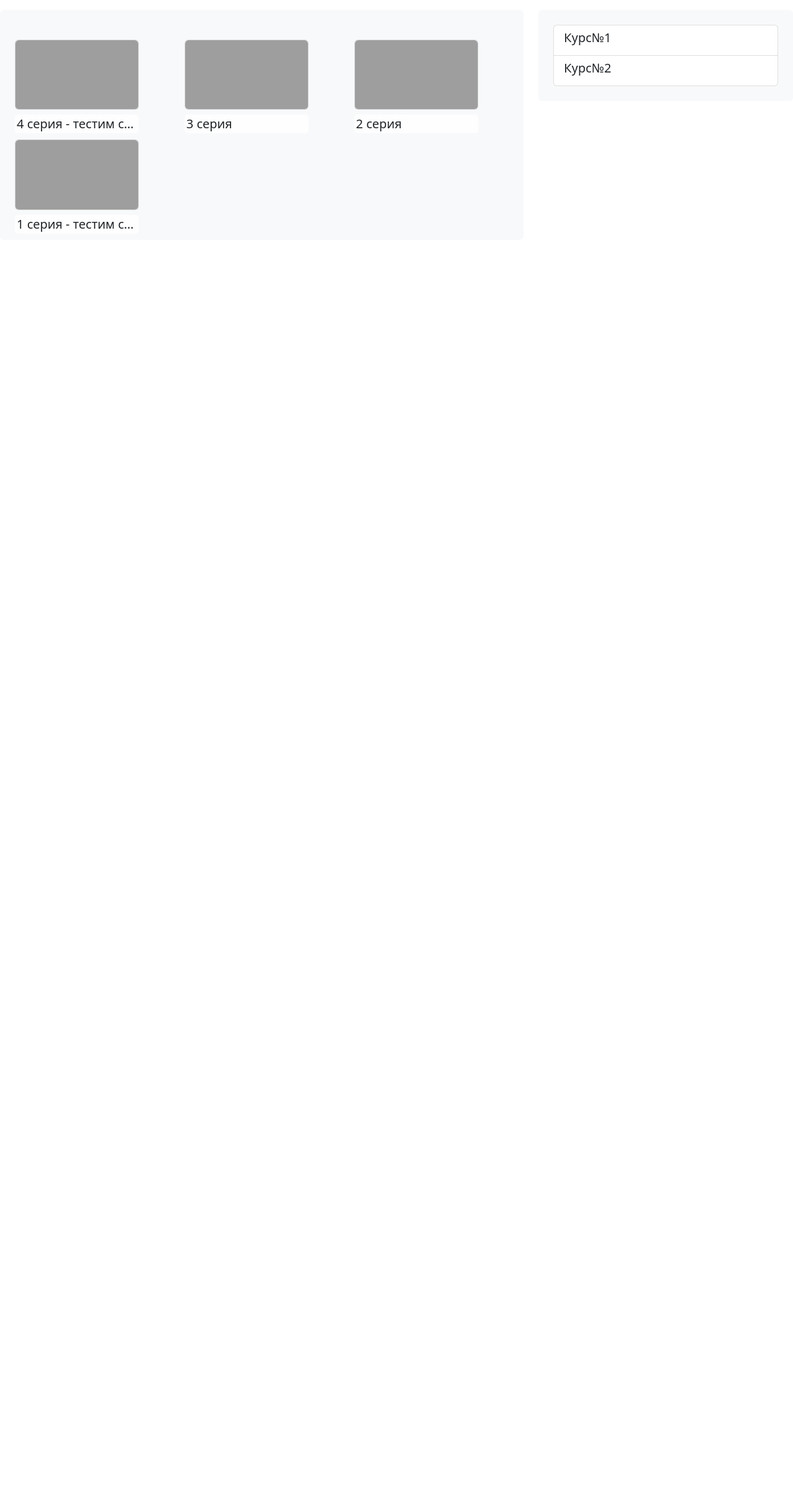
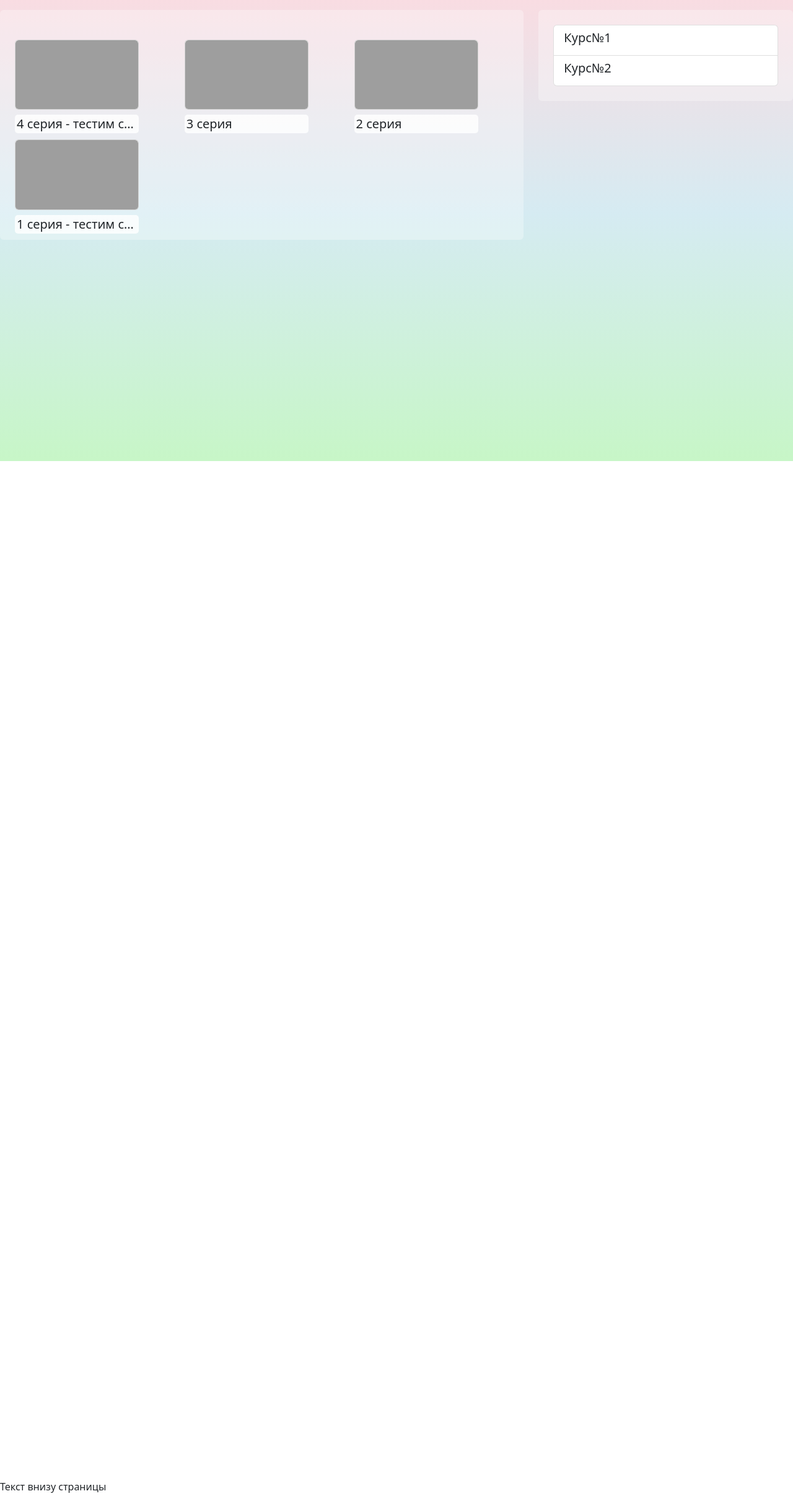
Before and after one commit to Senka04/repetbuddy, a Django app: page /tutor_info/62/ in a window 1280 px wide. Shown: the part 56-2483 px from the top of the page at 62% size. Before the commit the page ends 430 px from the top, so only its background shows below. Run offline with Django 4.2, Linux system fonts and the light colour scheme; data comes from the database, SQL or seed files in the repository; both versions use the stored data as it was after the commit; some libraries are stand-ins or nearby versions; grey boxes are pictures that could not be loaded.

Commit message:
autoplay on mouse hover, design

```diff
--- a/page1/templates/page1/base.html
+++ b/page1/templates/page1/base.html
@@ -8,6 +8,11 @@
     <title>{% block title %}{% endblock %}</title>
     {% block links %}
     {% endblock %}
+
+    <!-- Подключение CSS-файла Bootstrap -->
+    <link href="https://cdn.jsdelivr.net/npm/bootstrap@5.2.3/dist/css/bootstrap.min.css" rel="stylesheet"
+          integrity="sha384-rbsA2VBKQhggwzxH7pPCaAqO46MgnOM80zW1RWuH61DGLwZJEdK2Kadq2F9CUG65" crossorigin="anonymous">
+
     {% block styles %}
     {% endblock %}
     <!-- Fonts -->
@@ -20,9 +25,7 @@
     }
     </style>
 
-    <!-- Подключение CSS-файла Bootstrap -->
-    <link href="https://cdn.jsdelivr.net/npm/bootstrap@5.2.3/dist/css/bootstrap.min.css" rel="stylesheet"
-          integrity="sha384-rbsA2VBKQhggwzxH7pPCaAqO46MgnOM80zW1RWuH61DGLwZJEdK2Kadq2F9CUG65" crossorigin="anonymous">
+
 </head>
 <body>
 
--- a/page1/templates/page1/tutor_info.html
+++ b/page1/templates/page1/tutor_info.html
@@ -3,6 +3,10 @@
 
 {% block logo %}
 <a class="w-100 navbar-brand mb-0 h1 russo-one" href="{% url 'home_tutor' %}">RepetBuddy</a>
+{% endblock %}
+
+{% block links %}
+<link href="https://vjs.zencdn.net/7.17.0/video-js.css" rel="stylesheet">
 {% endblock %}
 
 {% block styles %}
@@ -25,6 +29,7 @@
     width: 100%;
     height: 100%;
     object-fit: cover;
+    z-index: 1;
 }
 .mt-2 {
     width: 200px;
@@ -72,10 +77,32 @@
     height: 60px;
 }
 
+.my-gradient {
+    position: fixed;
+    top: 0;
+    left: 0;
+    width: 100%;
+    height: 100%;
+    opacity: 50%;
+    z-index: -1;
+    background-image: linear-gradient(to bottom, #FFB6C1, #ADD8E6, #90EE90);
+}
 
-
-
-
+.bg-rect {
+    background-color: rgba(255, 255, 255, 0.3);
+}
+.video-js {
+    position: absolute;
+    top: 0;
+    left: 0;
+    width: 100%;
+    height: 100%;
+    object-fit: cover;
+    z-index: 0;
+}
+.video-js .vjs-big-play-button {
+        display: none;
+    }
 
 
 
@@ -83,16 +110,29 @@
 {% endblock %}
 
 {% block content %}
-
+<div class="my-gradient">
+</div>
 <div class="row">
     <div class="col-8 back-rect justify-content-start">
-        <div class="bg-light rounded p-4">
+        <div class="bg-rect rounded p-4">
             <div class="row">
                 {% for video in video_list %}
                 <div class="col-xl-4 col-lg-4 col-md-4 col-sm-6 col-xs-12 mb-4 mt-4">
-                    <a href="{% url 'video' video.uuid %}" class="card">
-                        <img class="card-img-top" src="{{ video.image.url }}" alt="{{ video.title }}">
-                    </a>
+                    <div class="video-card">
+                        <a href="{% url 'video' video.uuid %}" class="card">
+                            <img class="card-img-top video-thumbnail" src="{{ video.image.url }}"
+                                 alt="{{ video.title }}">
+                            <video
+                                    class="video-js video-player"
+                                    preload="auto"
+                                    muted
+                                    data-setup="{}"
+                            >
+                                <source src="{% url 'stream' video.uuid %}" type="video/mp4"/>
+                                <source src="{% url 'stream' video.uuid %}" type="video/webm"/>
+                            </video>
+                        </a>
+                    </div>
                     <h5 class="mt-2 video-title">{{ video.title }}</h5>
                 </div>
                 {% endfor %}
@@ -100,7 +140,7 @@
         </div>
     </div>
     <div class="col-4 back-rect justify-content-end">
-        <div class="bg-light rounded p-4">
+        <div class="bg-rect rounded p-4">
             <div class="list-group">
                 {% for course in course_list %}
                 <a href="{% url 'course_read' course.uuid %}" class="list-group-item list-group-item-action">
@@ -114,11 +154,39 @@
         </div>
     </div>
 </div>
-
+<div style="height: 2000px;"></div>
+<p>Текст внизу страницы</p>
 
 {% endblock %}
 
 
 {% block scripts %}
+<script src="https://vjs.zencdn.net/7.17.0/video.min.js"></script>
+<script>
+    // Найти все карточки видео на странице
+const videoCards = document.querySelectorAll('.video-card');
 
+// Добавить обработчики событий для каждой карточки
+videoCards.forEach(card => {
+    // Найти элементы видео и изображения внутри карточки
+    const video = card.querySelector('.video-player');
+    const thumbnail = card.querySelector('.video-thumbnail');
+
+    // Запустить видео и скрыть изображение при наведении курсора на карточку
+    card.addEventListener('mouseenter', () => {
+        video.classList.remove('d-none');
+        thumbnail.classList.add('d-none');
+        video.play();
+    });
+
+    // Остановить видео и показать изображение при убирании курсора с карточки
+    card.addEventListener('mouseleave', () => {
+        video.pause();
+        video.classList.add('d-none');
+        thumbnail.classList.remove('d-none');
+    });
+});
+
+
+</script>
 {% endblock %}
--- a/page1/views.py
+++ b/page1/views.py
@@ -228,19 +228,19 @@ def delete_video(request, pk):
             return redirect('home_tutor')
 
 
-@login_required
+
 def get_list_video(request):
     video_list = Video.objects.filter(user=request.user)
     return render(request, 'page1/videopleer/home.html', {'video_list': video_list})
 
 
-@login_required
+
 def get_video(request, pk: str):
     _video = get_object_or_404(Video, uuid=pk)
     return render(request, "page1/videopleer/video.html", {"video": _video})
 
 
-@login_required
+
 def get_streaming_video(request, pk: str):
     file, status_code, content_length, content_range = open_file(request, pk)
     response = StreamingHttpResponse(file, status=status_code, content_type='video/mp4')
```
Also changed, not shown: page1/templates/page1/hello_page.html (+11 -0 lines), page1/templates/page1/search.html (+14 -1 lines), page1/templates/page1/user_main.html (+32 -0 lines), db.sqlite3.
